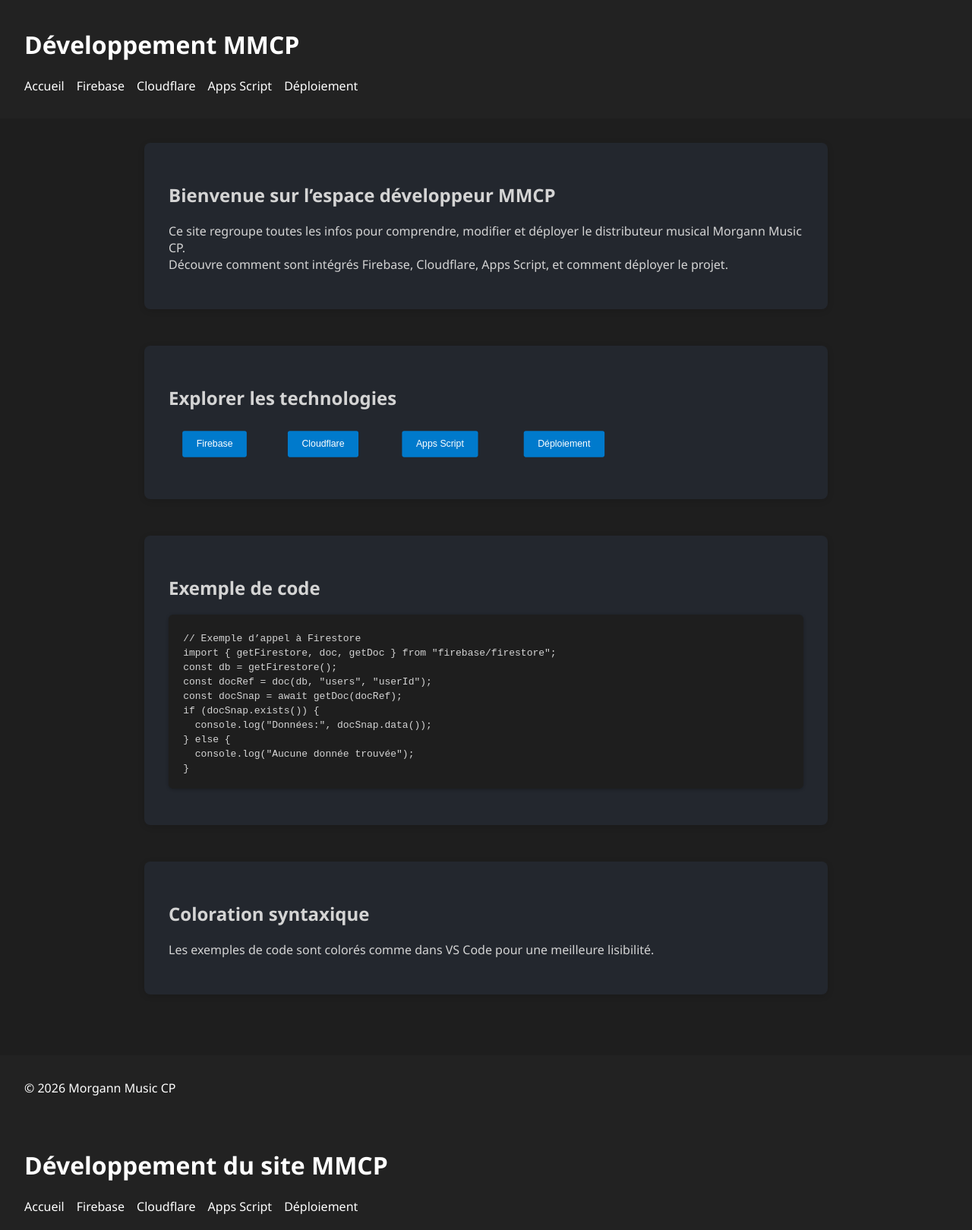
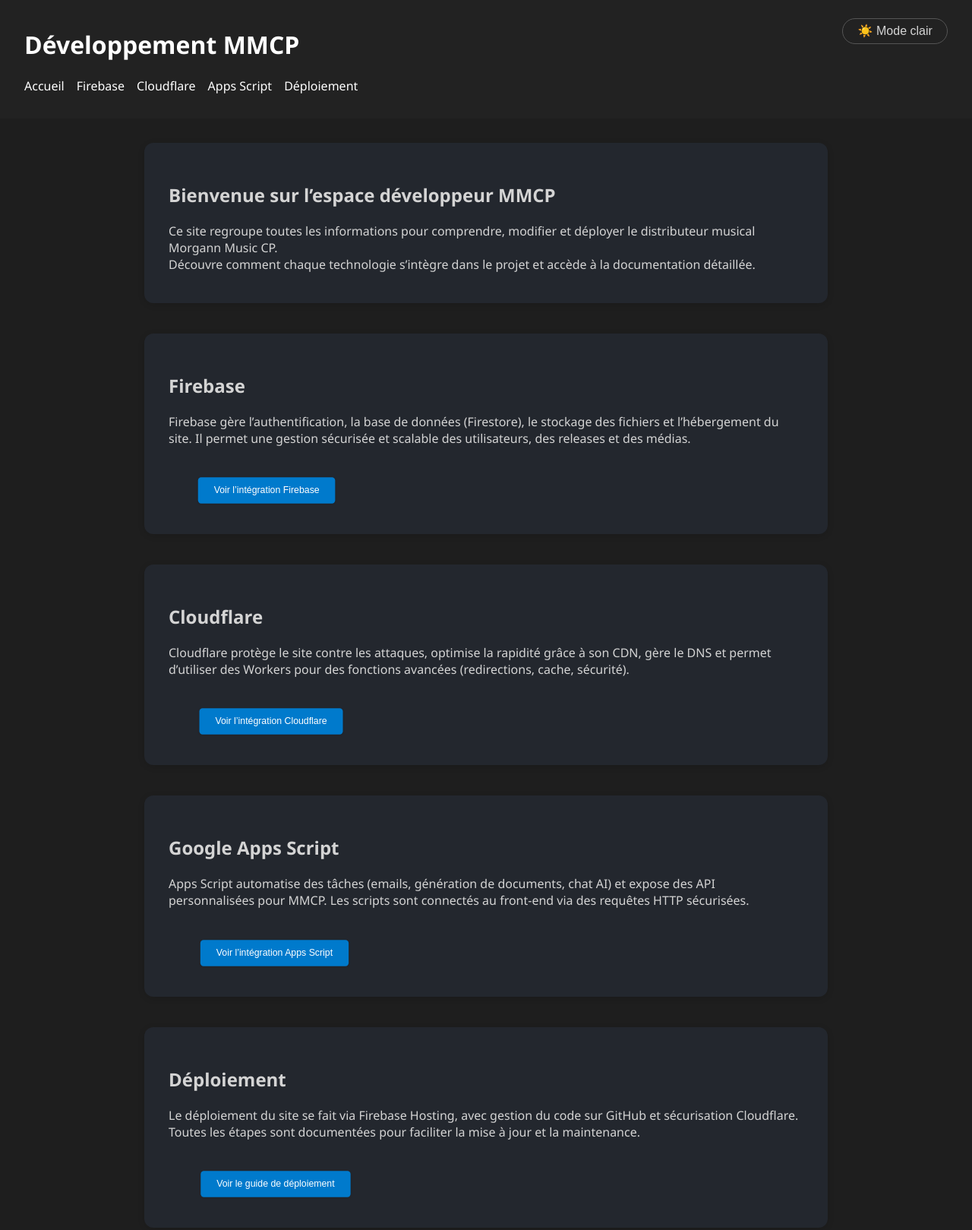
Before and after one commit to Momo-music02/dev-mmcp, a plain HTML site: page index.html in a window 1280 px wide. Shown: the top 1619 px of the page at 76% size. Drawn offline with nearby package versions, Linux system fonts and the light colour scheme.

Commit message:
refactor: page d'accueil moderne, paragraphes + boutons, mode clair/sombre

```diff
--- a/index.html
+++ b/index.html
@@ -1,6 +1,24 @@
 <!DOCTYPE html>
 <html lang="fr">
 <head>
+        <style>
+            .mode-switch {
+                position: absolute;
+                top: 1.5em;
+                right: 2em;
+                background: none;
+                border: 1px solid #555;
+                border-radius: 20px;
+                padding: 0.4em 1.2em;
+                color: inherit;
+                cursor: pointer;
+                font-size: 1em;
+                transition: background 0.2s, color 0.2s;
+            }
+            .mode-switch:hover {
+                background: #3332;
+            }
+        </style>
     <meta charset="UTF-8">
     <title>Accueil Développement MMCP</title>
     <link rel="stylesheet" href="style.css">
@@ -9,6 +27,7 @@
     <script defer src="animations.js"></script>
 </head>
 <body>
+        <button class="mode-switch" id="modeSwitch">🌙 Mode sombre</button>
     <header>
         <h1>Développement MMCP</h1>
         <nav>
@@ -24,37 +43,54 @@
     <main>
         <section>
             <h2>Bienvenue sur l’espace développeur MMCP</h2>
-            <p>Ce site regroupe toutes les infos pour comprendre, modifier et déployer le distributeur musical Morgann Music CP.<br>Découvre comment sont intégrés Firebase, Cloudflare, Apps Script, et comment déployer le projet.</p>
+            <p>Ce site regroupe toutes les informations pour comprendre, modifier et déployer le distributeur musical Morgann Music CP.<br>Découvre comment chaque technologie s’intègre dans le projet et accède à la documentation détaillée.</p>
         </section>
         <section>
-            <h2>Explorer les technologies</h2>
-            <div class="btn-group">
-                <button class="theme-btn" onclick="window.location='firebase.html'">Firebase</button>
-                <button class="theme-btn" onclick="window.location='cloudflare.html'">Cloudflare</button>
-                <button class="theme-btn" onclick="window.location='apps-script.html'">Apps Script</button>
-                <button class="theme-btn" onclick="window.location='deploiement.html'">Déploiement</button>
-            </div>
+            <h2>Firebase</h2>
+            <p>Firebase gère l’authentification, la base de données (Firestore), le stockage des fichiers et l’hébergement du site. Il permet une gestion sécurisée et scalable des utilisateurs, des releases et des médias.</p>
+            <button class="theme-btn" onclick="window.location='firebase.html'">Voir l’intégration Firebase</button>
         </section>
         <section>
-            <h2>Exemple de code</h2>
-            <pre class="code-block"><code class="language-js">// Exemple d’appel à Firestore
-import { getFirestore, doc, getDoc } from "firebase/firestore";
-const db = getFirestore();
-const docRef = doc(db, "users", "userId");
-const docSnap = await getDoc(docRef);
-if (docSnap.exists()) {
-  console.log("Données:", docSnap.data());
-} else {
-  console.log("Aucune donnée trouvée");
-}
-</code></pre>
+            <h2>Cloudflare</h2>
+            <p>Cloudflare protège le site contre les attaques, optimise la rapidité grâce à son CDN, gère le DNS et permet d’utiliser des Workers pour des fonctions avancées (redirections, cache, sécurité).</p>
+            <button class="theme-btn" onclick="window.location='cloudflare.html'">Voir l’intégration Cloudflare</button>
         </section>
         <section>
-            <h2>Coloration syntaxique</h2>
-            <p>Les exemples de code sont colorés comme dans VS Code pour une meilleure lisibilité.</p>
+            <h2>Google Apps Script</h2>
+            <p>Apps Script automatise des tâches (emails, génération de documents, chat AI) et expose des API personnalisées pour MMCP. Les scripts sont connectés au front-end via des requêtes HTTP sécurisées.</p>
+            <button class="theme-btn" onclick="window.location='apps-script.html'">Voir l’intégration Apps Script</button>
+        </section>
+        <section>
+            <h2>Déploiement</h2>
+            <p>Le déploiement du site se fait via Firebase Hosting, avec gestion du code sur GitHub et sécurisation Cloudflare. Toutes les étapes sont documentées pour faciliter la mise à jour et la maintenance.</p>
+            <button class="theme-btn" onclick="window.location='deploiement.html'">Voir le guide de déploiement</button>
         </section>
     </main>
     <footer>
+            <script>
+            // Mode clair/sombre
+            const modeSwitch = document.getElementById('modeSwitch');
+            function setTheme(dark) {
+                if (dark) {
+                    document.body.classList.add('dark');
+                    document.body.classList.remove('light');
+                    modeSwitch.textContent = '☀️ Mode clair';
+                } else {
+                    document.body.classList.add('light');
+                    document.body.classList.remove('dark');
+                    modeSwitch.textContent = '🌙 Mode sombre';
+                }
+            }
+            function getTheme() {
+                return localStorage.getItem('theme') || 'dark';
+            }
+            setTheme(getTheme() === 'dark');
+            modeSwitch.onclick = () => {
+                const isDark = document.body.classList.contains('dark');
+                setTheme(!isDark);
+                localStorage.setItem('theme', !isDark ? 'dark' : 'light');
+            };
+            </script>
         <p>&copy; 2026 Morgann Music CP</p>
     </footer>
 </body>
--- a/style.css
+++ b/style.css
@@ -5,11 +5,34 @@
     padding: 0;
     background: #1e1e1e;
     color: #d4d4d4;
+    transition: background 0.3s, color 0.3s;
+}
+body.light {
+    background: #f7f7f7;
+    color: #23272e;
+}
+body.light header, body.light footer {
+    background: #fff;
+    color: #23272e;
+    box-shadow: 0 2px 8px #0001;
+}
+body.light section {
+    background: #fff;
+    color: #23272e;
+    box-shadow: 0 2px 8px #0001;
+}
+body.light .theme-btn {
+    background: #23272e;
+    color: #fff;
+}
+body.light .theme-btn:hover {
+    background: #007acc;
 }
 header, footer {
     background: #222;
     color: #fff;
     padding: 1em 2em;
+    transition: background 0.3s, color 0.3s;
 }
 nav ul {
     list-style: none;
@@ -18,7 +41,7 @@
     gap: 1em;
 }
 nav a {
-    color: #fff;
+    color: inherit;
     text-decoration: none;
 }
 main {
@@ -27,31 +50,31 @@
     margin: auto;
 }
 section {
-    margin-bottom: 3em;
+    margin-bottom: 2.5em;
     background: #23272e;
-    border-radius: 8px;
-    padding: 2em;
+    border-radius: 12px;
+    padding: 2em 2em 1.5em 2em;
     box-shadow: 0 2px 8px #0002;
-}
-.btn-group {
-    display: flex;
-    gap: 1em;
-    margin: 1em 0;
+    transition: background 0.3s, color 0.3s;
 }
 .theme-btn {
     background: #007acc;
     color: #fff;
     border: none;
-    border-radius: 4px;
-    padding: 0.8em 1.5em;
+    border-radius: 6px;
+    padding: 0.8em 1.7em;
     font-size: 1.1em;
     cursor: pointer;
+    margin-top: 1em;
+    margin-bottom: 0.5em;
     transition: background 0.2s, transform 0.2s;
+    box-shadow: 0 1px 4px #0002;
 }
 .theme-btn:hover {
     background: #005a9e;
     transform: translateY(-2px) scale(1.05);
 }
+/* Code block style (toujours VS Code) */
 .code-block {
     background: #1e1e1e;
     color: #d4d4d4;
@@ -62,6 +85,10 @@
     overflow-x: auto;
     box-shadow: 0 1px 4px #0004;
     margin: 1em 0;
+}
+body.light .code-block {
+    background: #f3f3f3;
+    color: #23272e;
 }
 /* Coloration syntaxique style VS Code (simplifiée) */
 .code-block .token.comment, .code-block .token.prolog, .code-block .token.doctype, .code-block .token.cdata {
```
